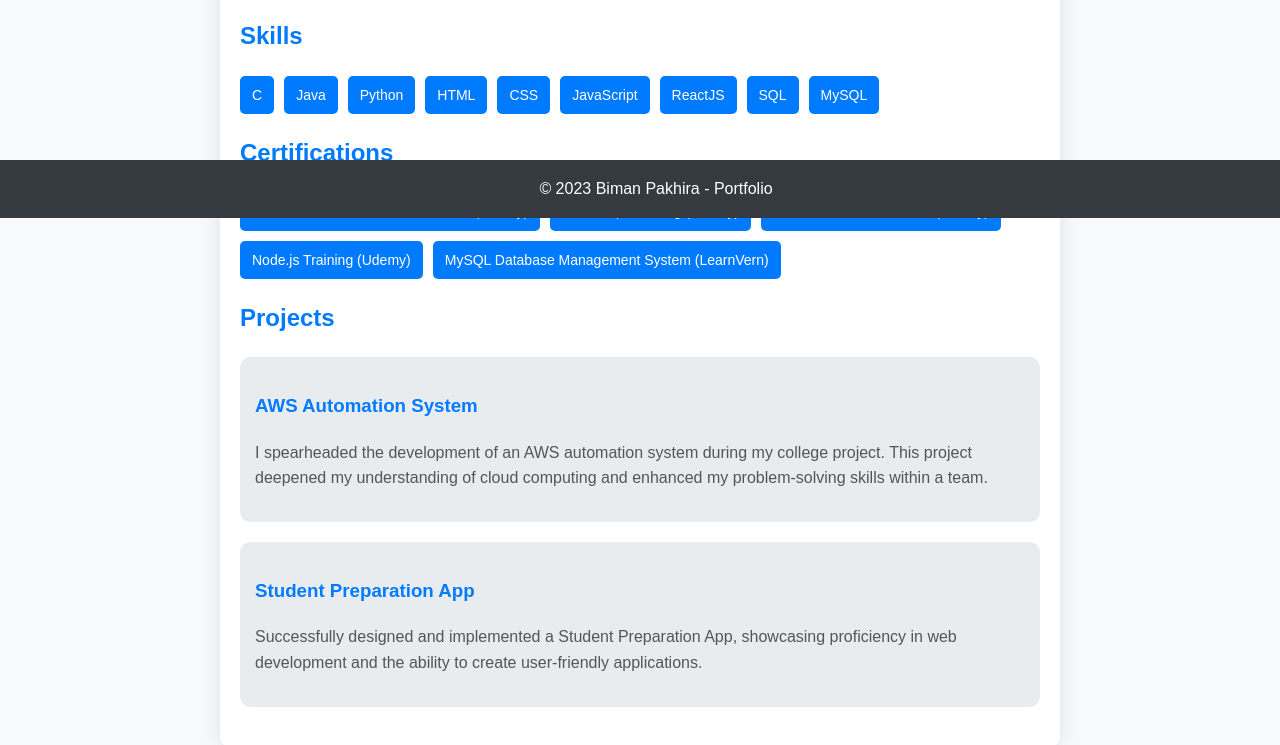
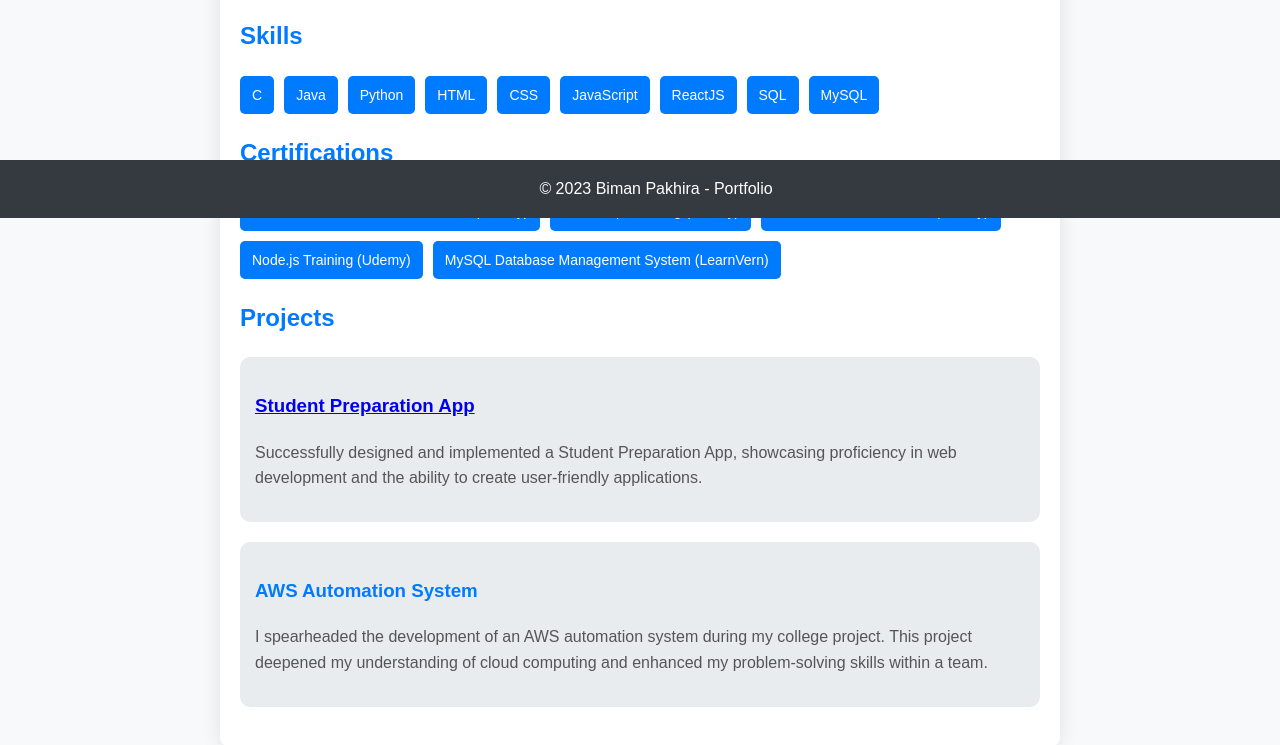
Before and after one commit to Biman-pakhira/portfolio, a plain HTML site: page index.html in a window 1280 px wide. Shown: the part 582-1327 px from the top of the page. Drawn offline with Linux system fonts and the light colour scheme.

Commit message:
Update index.html

```diff
--- a/index.html
+++ b/index.html
@@ -132,17 +132,18 @@
 
         <h2 class="projects">Projects</h2>
         <div class="project">
+            <h3><a href="https://biman-pakhira.github.io/ColliLiber/"> Student Preparation App</a></h3>
+            <p>
+                Successfully designed and implemented a Student Preparation App, showcasing proficiency in web development and the ability to create user-friendly applications.
+            </p>
+        </div>
+        <div class="project">
             <h3>AWS Automation System</h3>
             <p>
                 I spearheaded the development of an AWS automation system during my college project. This project deepened my understanding of cloud computing and enhanced my problem-solving skills within a team.
             </p>
         </div>
-        <div class="project">
-            <h3>Student Preparation App</h3>
-            <p>
-                Successfully designed and implemented a Student Preparation App, showcasing proficiency in web development and the ability to create user-friendly applications.
-            </p>
-        </div>
+
     </section>
 
     <footer>
```
